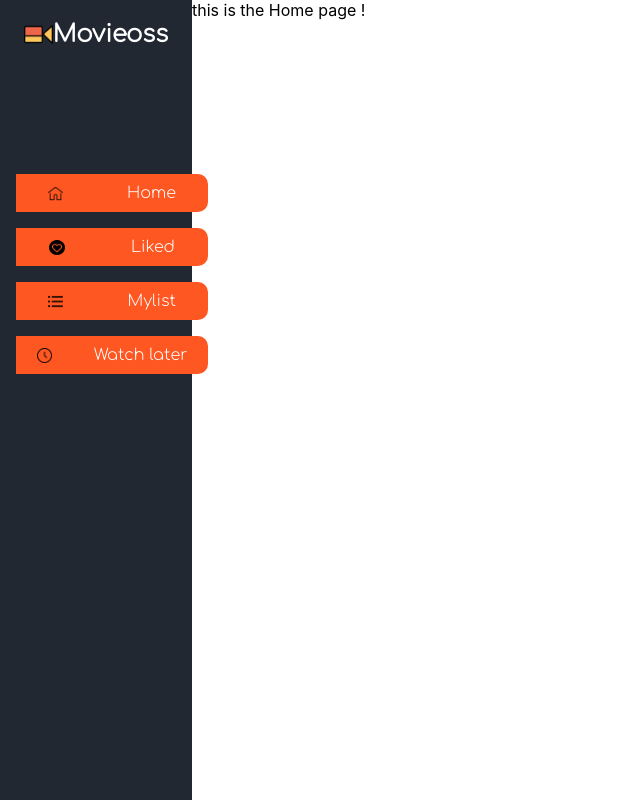
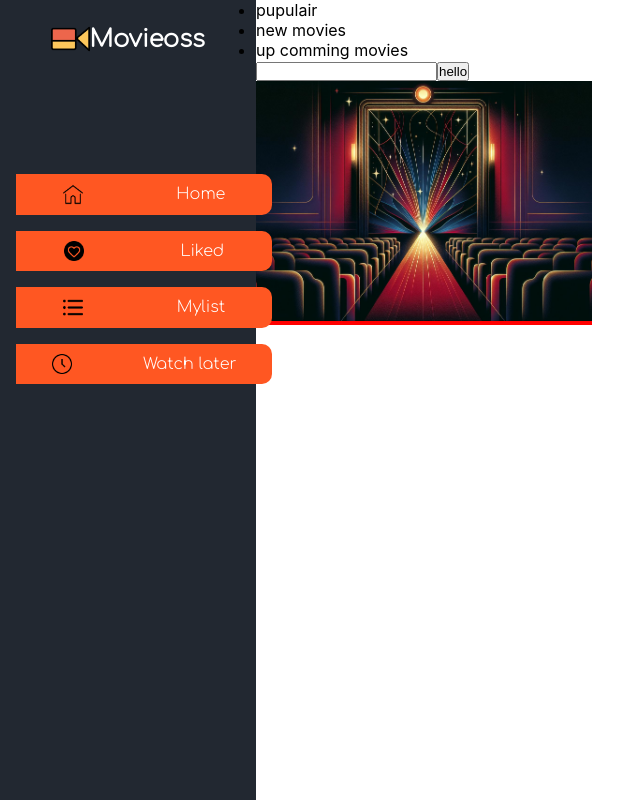
Before and after one commit to khalilweeb/cinemaApp, a React (Create React App) app: page /home in a window 1280 px wide. Shown: the whole page, without its empty margins (0-640 px from the left). Built offline with nearby package versions, Linux system fonts and the light colour scheme.

Commit message:
adding dome desgine to the app

```diff
--- a/src/components/Home/home.js
+++ b/src/components/Home/home.js
@@ -1,13 +1,19 @@
-import { Outlet } from "react-router-dom";
+
 import cls from './home.module.css';
+import cinemaimg from '../../assets/cinema.jpg';
 const Home = () => {
 
 return (
-<div>
-<div style={{color: 'black'}}> this is the Home page !</div>
-<Outlet />
 
-</div>
+    <>
+    <div className={cls.container}>
+        <header>
+            <img src={cinemaimg} alt='cinema'/>
+
+        </header>
+
+        </div>
+    </>
 
 
 
--- a/src/components/Home/home.module.css
+++ b/src/components/Home/home.module.css
@@ -1,7 +1,16 @@
-.home {
-   position: relative;
-   left: 50%;
-   background-color: brown;
-   color: black;
+.container {
+   width: 80%;
 
 }
+.container header {
+   width: 100%;
+   background-color: red;
+}
+
+.container img {
+
+  width: 100%;
+   height: 30vh;
+   object-fit: cover;
+
+}
--- a/src/components/navigation/nav.js
+++ b/src/components/navigation/nav.js
@@ -32,7 +32,21 @@ const nav = () => {
 
 
             </nav>
+
+            <div>
+                <div >
+                    <ul>
+                        <li>pupulair</li>
+                        <li>new movies</li>
+                        <li> up comming movies</li>
+                    </ul>
+                        <input ></input>
+                        <button>hello</button>
+
+                </div>
             <Outlet/>
+            </div>
+
 
         </div>
 
--- a/src/components/navigation/nav.module.css
+++ b/src/components/navigation/nav.module.css
@@ -4,7 +4,7 @@
 }
 .nav {
     background: #222831;
-    max-width: 15%;
+    max-width: 20%;
     height: 100vh;
     display: flex;
     flex-direction: column;
```
Also changed, not shown: src/assets/cinema.jpg (added).
